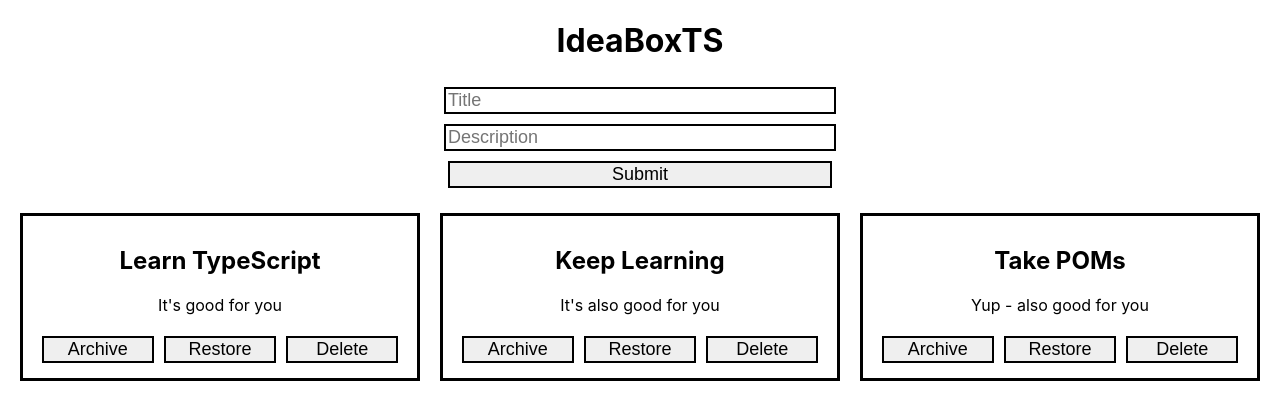
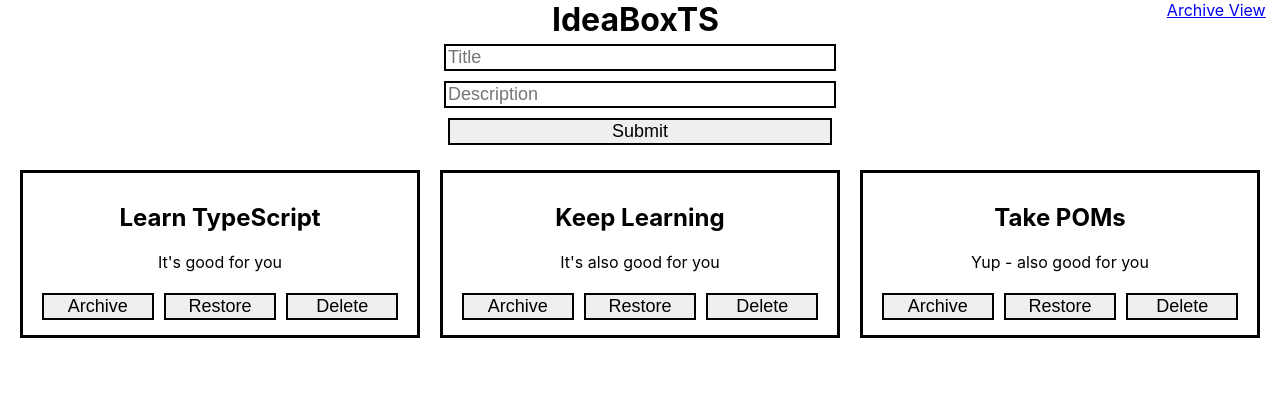
Before and after one commit to Ant-Shell/ideabox-ts, a React (Create React App) app: page / in a window 1280 px wide. Shown: the top 420 px of the page. Built offline with nearby package versions, Linux system fonts and the light colour scheme.

Commit message:
Add containers for banner and link

```diff
--- a/src/components/Header/Header.tsx
+++ b/src/components/Header/Header.tsx
@@ -1,11 +1,17 @@
 import { FC } from "react"
+import { Link } from "react-router-dom"
 import "./Header.css"
 
 const Header: FC = () => {
   return (
-    <div>
-      <h1>IdeaBoxTS</h1>
-    </div>
+    <header className="header-container">
+      <div className="banner-container">
+        <h1 className="banner">IdeaBoxTS</h1>
+      </div>
+      <div className="link-container">
+        <Link to="/archive">Archive View</Link>
+      </div>
+    </header>
   )
 }
 
```
